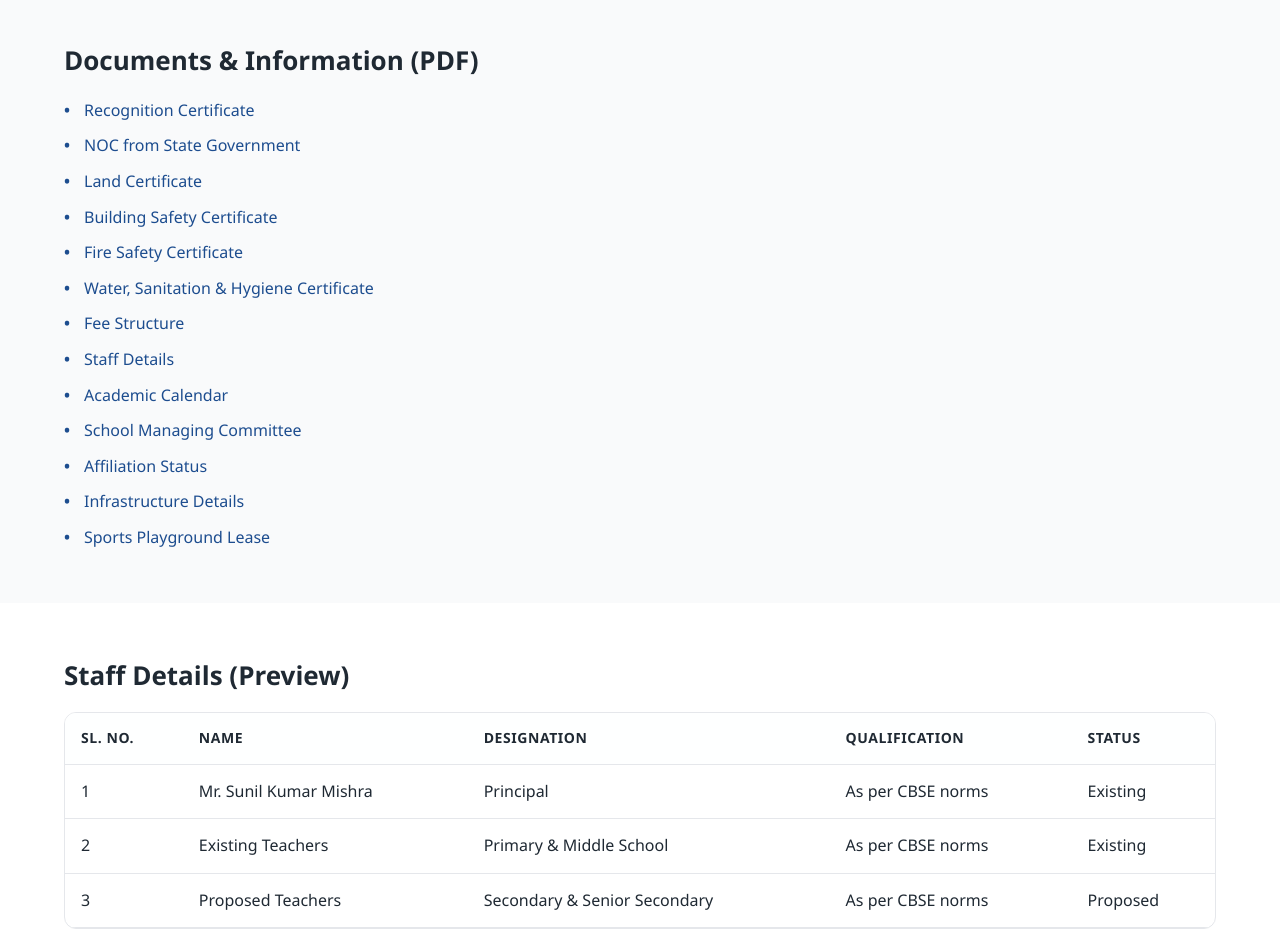
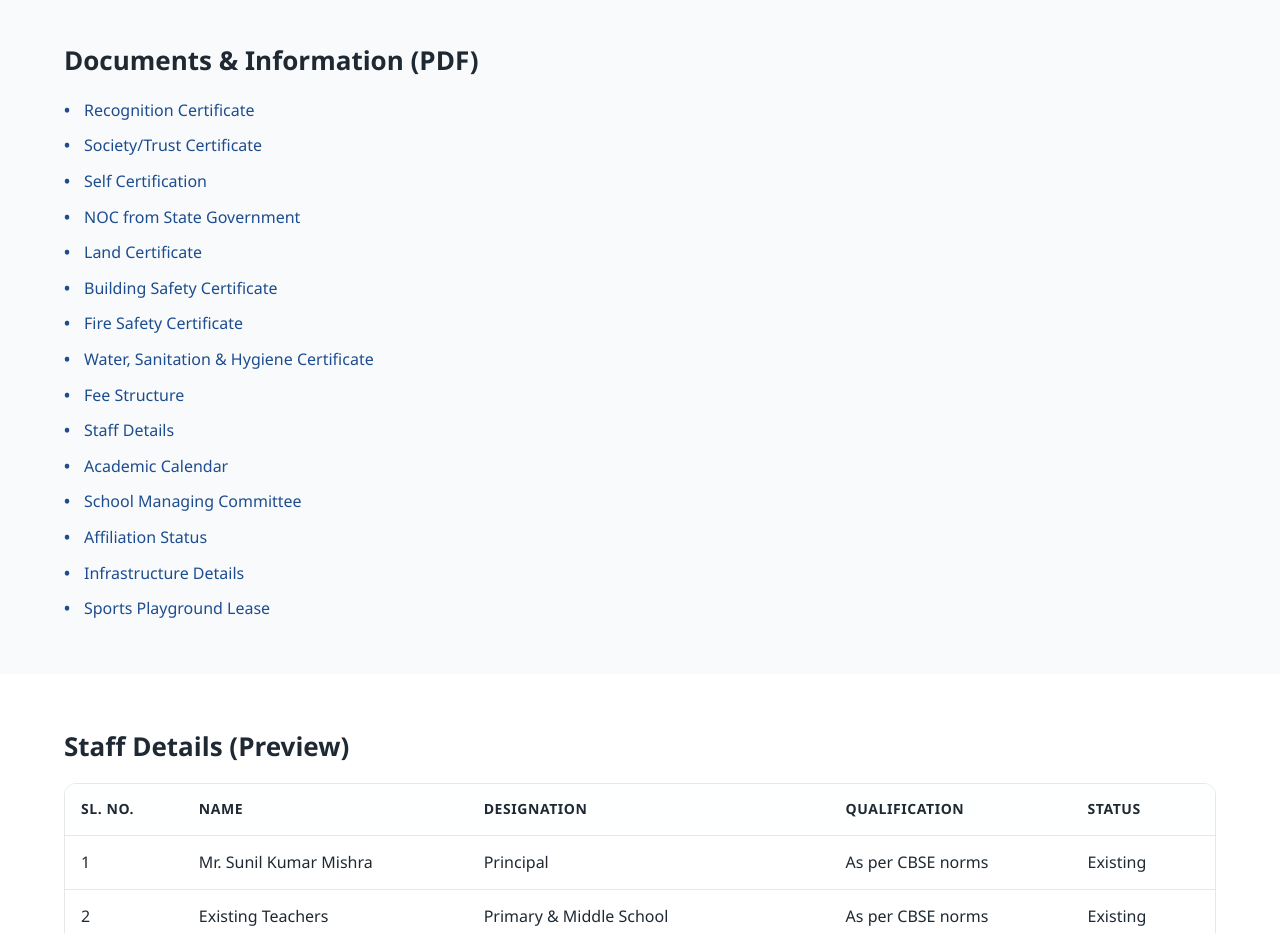
Before and after one commit to pragalbhdwivedi/bds-web, a website: page mandatory-public-disclosure/index.html in a window 1280 px wide. Shown: the part 1380-2313 px from the top of the page. Drawn offline with Linux system fonts and the light colour scheme.

Commit message:
Add Self Certification link to disclosure documents

```diff
--- a/mandatory-public-disclosure/index.html
+++ b/mandatory-public-disclosure/index.html
@@ -211,6 +211,8 @@
           <h2>Documents &amp; Information (PDF)</h2>
           <ul class="list">
             <li><a href="/documents/recognition-certificate.pdf">Recognition Certificate</a></li>
+            <li><a href="/documents/society-trust-certificate.pdf">Society/Trust Certificate</a></li>
+            <li><a href="/documents/self-certification.pdf">Self Certification</a></li>
             <li><a href="/documents/noc-up-govt.pdf">NOC from State Government</a></li>
             <li><a href="/documents/land-certificate.pdf">Land Certificate</a></li>
             <li><a href="/documents/building-safety-certificate.pdf">Building Safety Certificate</a></li>
```
